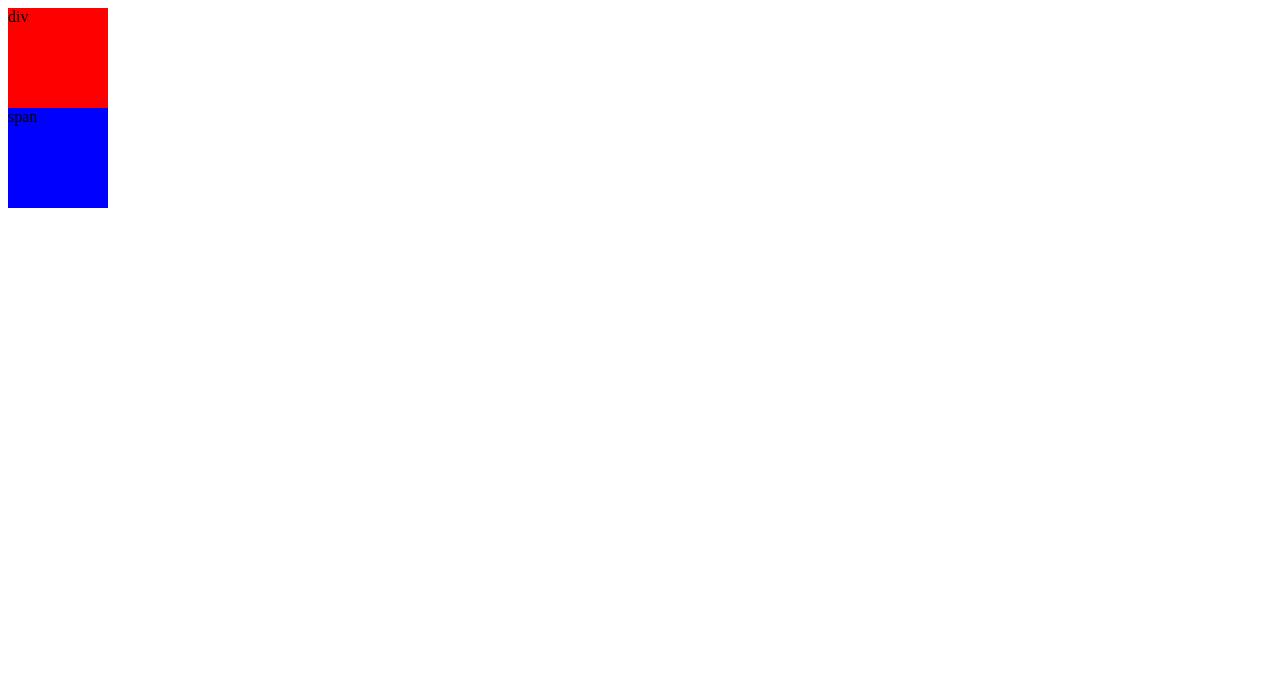
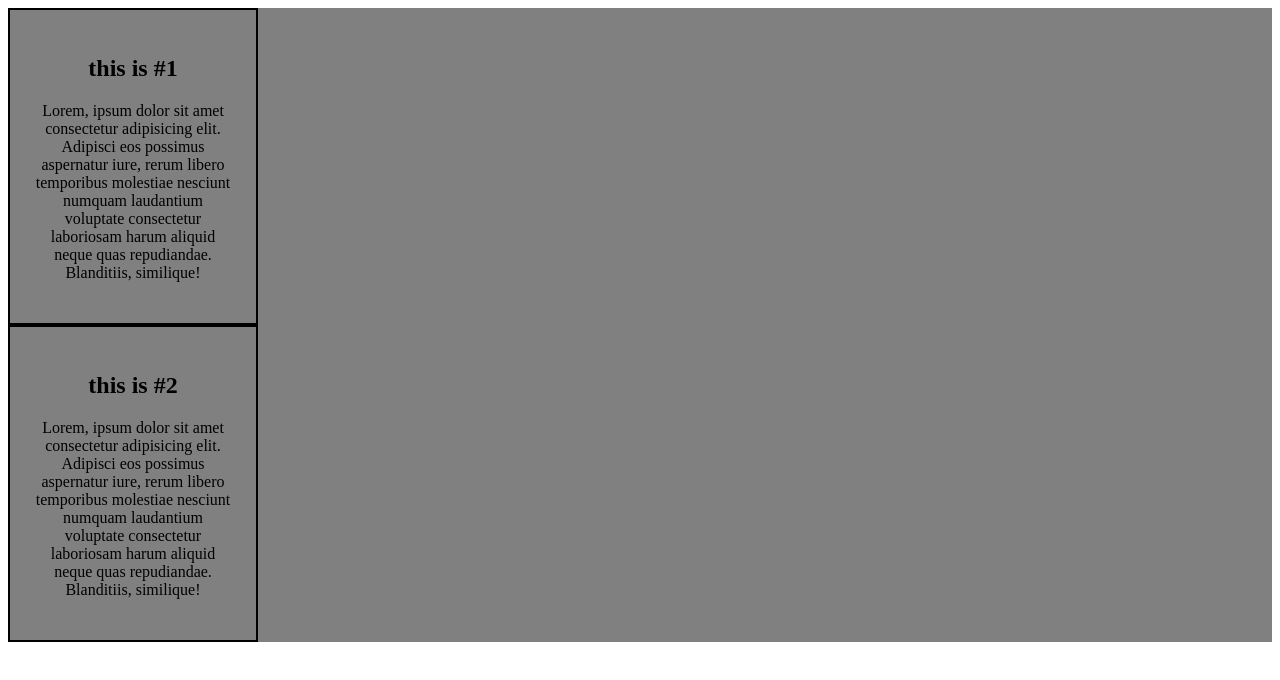
Before and after one commit to peppo0o0/html-css, a plain HTML site: page index.html in a window 1280 px wide. Drawn offline with Linux system fonts and the light colour scheme.

Commit message:
height and width

```diff
--- a/index.html
+++ b/index.html
@@ -7,19 +7,18 @@
         <link rel="stylesheet" href="style.css">
     </head>
     <body>
-        <!--
-            display = property specifies if/how
-                      an element is displayed
+        <div class="container">
+            <div class="box">
+                <h2>this is #1</h2>
+                <p>Lorem, ipsum dolor sit amet consectetur adipisicing elit. Adipisci eos possimus aspernatur iure, rerum libero temporibus molestiae nesciunt numquam laudantium voluptate consectetur laboriosam harum aliquid neque quas repudiandae. Blanditiis, similique!</p>
+            </div>
 
-            block-level = start on a new line, take up the full
-                          width-available
+            <div class="box">
+                <h2>this is #2</h2>
+                <p>Lorem, ipsum dolor sit amet consectetur adipisicing elit. Adipisci eos possimus aspernatur iure, rerum libero temporibus molestiae nesciunt numquam laudantium voluptate consectetur laboriosam harum aliquid neque quas repudiandae. Blanditiis, similique!</p>
+            </div>
 
-            inline = do not start on a new line, width is limited
-                     to what is needed
-        -->
-
-        <div>div</div>
-        <span>span</span>
+        </div>
 
     </body>
 </html>
--- a/style.css
+++ b/style.css
@@ -1,12 +1,14 @@
-div{
-    background-color: red;
-    width: 100px;
-    height: 100px;
-    display: block;
+.container{
+background-color: gray;
+min-height: 50%;
 }
-span{
-    background-color: blue;
-    width: 100px;
-    height: 100px;
-    display: block;
+
+
+.box{
+    border: 2px solid;
+    height: auto;
+    width: 250px;
+    padding: 25px;
+    box-sizing: border-box;
+    text-align: center;
 }
```
